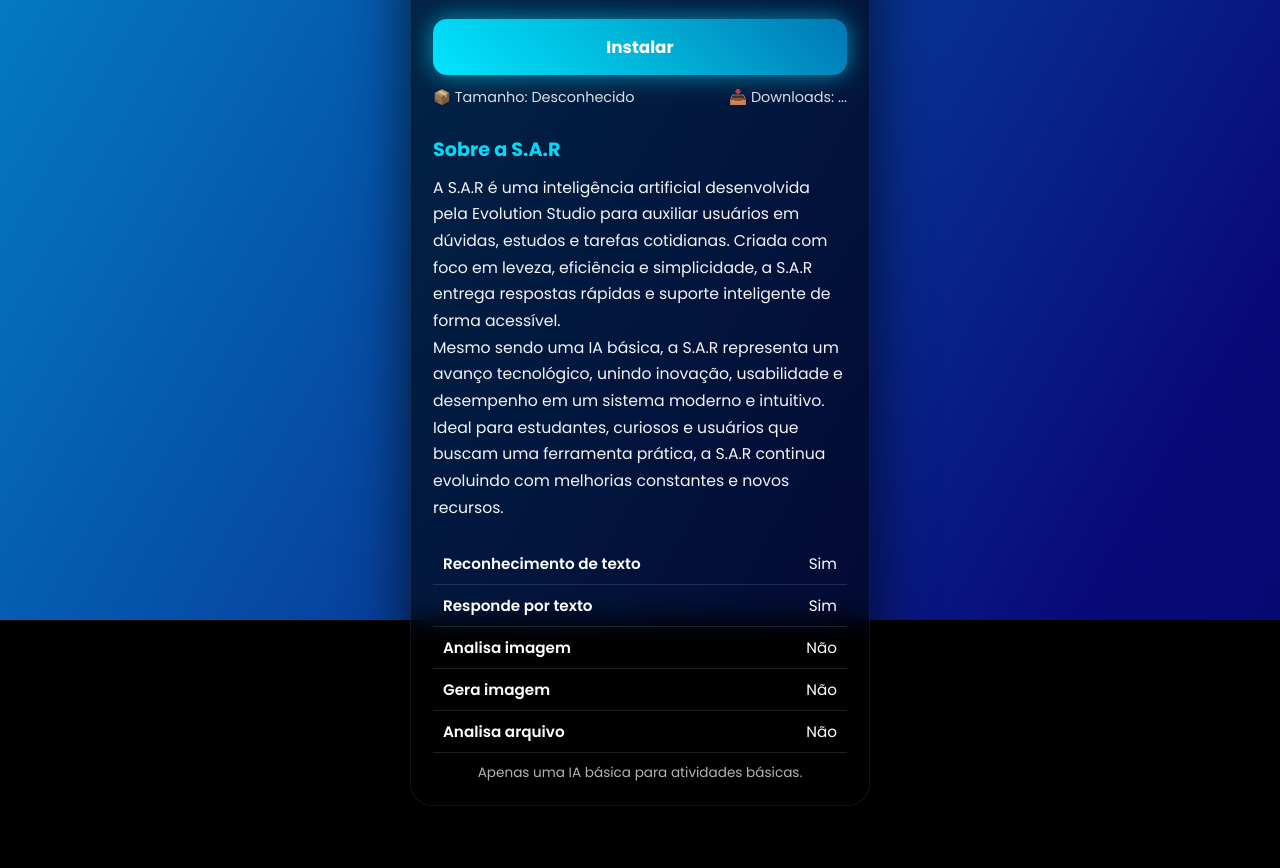
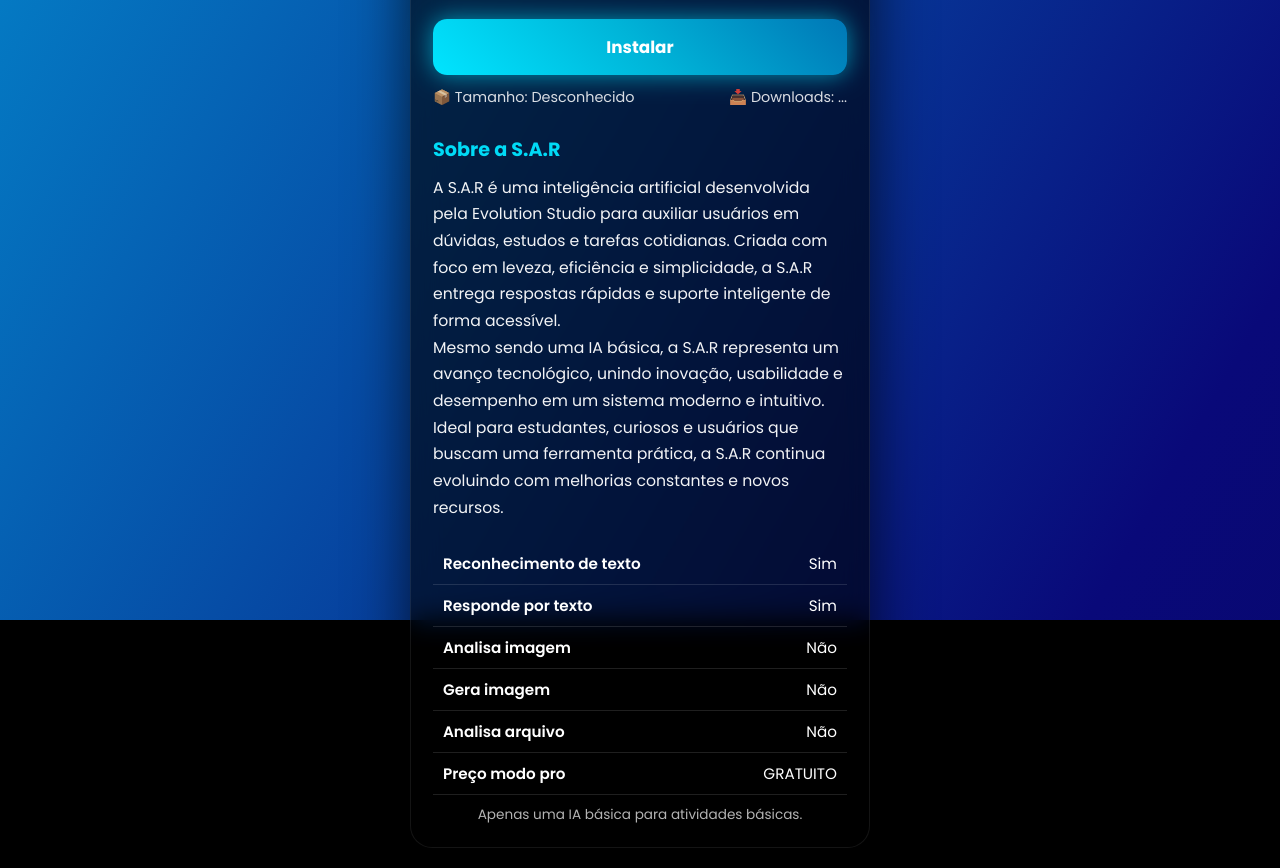
Before and after one commit to evolutiongamesofficial001-source/Sardowloader, a plain HTML site: page index.html in a window 1280 px wide. Shown: the part 180-1048 px from the top of the page. Before the commit the page ends 1006 px from the top, so only its background shows below. Drawn offline with Linux system fonts and the light colour scheme; no server answers.

Commit message:
Add pricing information for pro mode in index.html

```diff
--- a/index.html
+++ b/index.html
@@ -248,6 +248,7 @@ td:last-child{
         <tr><td>Analisa imagem</td><td>Não</td></tr>
         <tr><td>Gera imagem</td><td>Não</td></tr>
         <tr><td>Analisa arquivo</td><td>Não</td></tr>
+        <tr><td>Preço modo pro</td><td>GRATUITO</td></tr>
       </table>
     </div>
 
```
